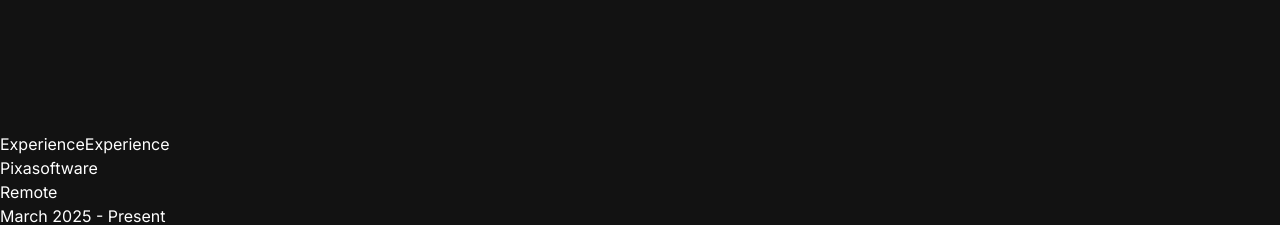
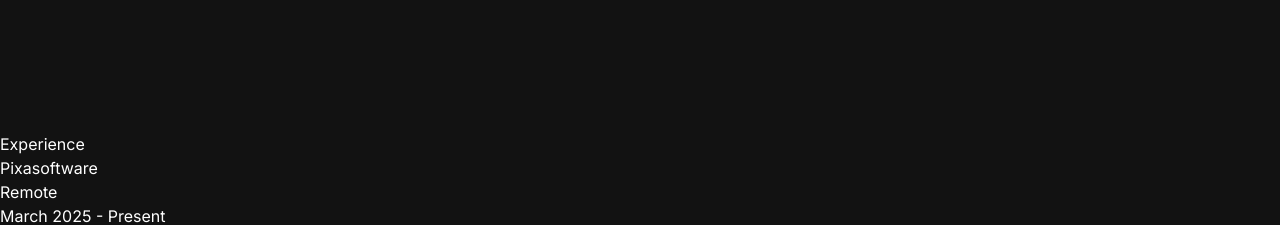
Before and after one commit to furkangunduz/personal-website, a Next.js app: page / in a window 1280 px wide. Shown: the part 7040-7265 px from the top of the page. Built offline with nearby package versions, Linux system fonts and the light colour scheme.

Commit message:
Remove duplicate experience title in Home component for cleaner presentation.

```diff
--- a/src/app/page.tsx
+++ b/src/app/page.tsx
@@ -152,10 +152,7 @@
         <AnimateOnScroll>
           <section className='space-y-8 pt-8'>
             <div className='flex items-center justify-between'>
-              <h2 className='text-2xl font-semibold'>
-                {pageData.experience.title}
-                {pageData.experience.title}
-              </h2>
+              <h2 className='text-2xl font-semibold'>{pageData.experience.title}</h2>
             </div>
             <div className='space-y-8'>
               {pageData.experience.items.map((item) => (
```
